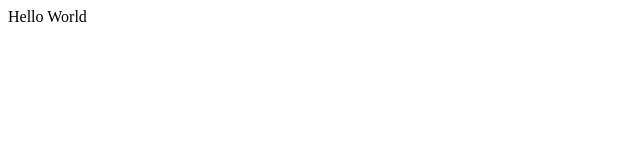
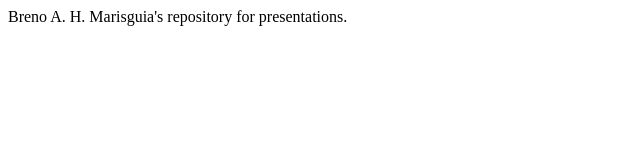
Before and after one commit to marisguia/presentations, a plain HTML site: page docs/index.html in a window 1280 px wide. Shown: the whole page, without its empty margins (0-640 px from the left). Drawn offline with Linux system fonts and the light colour scheme.

Commit message:
Update index.html

```diff
--- a/docs/index.html
+++ b/docs/index.html
@@ -1 +1 @@
-<html><body><p>Hello World</p></body></html>
+<html><body><p>Breno A. H. Marisguia's repository for presentations.</p></body></html>
```
